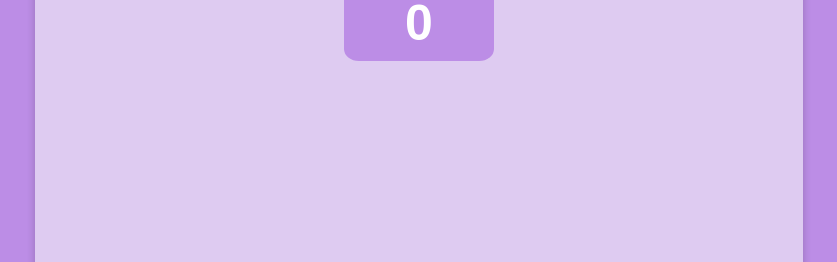
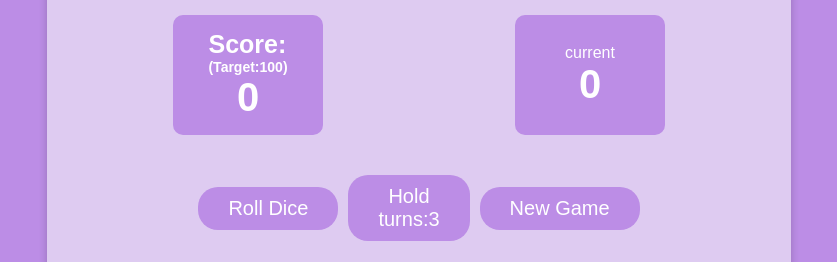
Before and after one commit to gyankaur01/pig-game, a plain HTML site: page index.html in a window 1280 px wide. Shown: the part 316-578 px from the top of the page, without its empty margins (221-1058 px from the left). Drawn offline with Linux system fonts and the light colour scheme.

Commit message:
Update the code

```diff
--- a/pig.css
+++ b/pig.css
@@ -1,155 +1,151 @@
-*{
+* {
     margin: 0;
     padding: 0;
     box-sizing: border-box;
     font-family: Arial, sans-serif;
 }
+
 body, html {
     height: 100%;
     width: 100%;
-    overflow: hidden;
+    /* Mobile par scroll allow karne ke liye overflow-y auto kiya hai */
+    overflow-x: hidden;
+    overflow-y: auto;
 }
-.main{
+
+.main {
     display: flex;
     justify-content: center;
     align-items: center;
-    height: 100%;
-    width:100%;
+    min-height: 100%; /* Height fixed ki jagah min-height use karein */
+    width: 100%;
     background-color: rgb(188, 141, 230);
+    padding: 20px;
 }
-.center{
+
+.center {
     display: flex;
     flex-direction: column;
     align-items: center;
     justify-content: center;
     width: 60%;
-    height: 100%;
+    min-height: 80vh; /* Fixed height ki jagah min-height taaki content fit ho sake */
     background-color: rgb(222, 203, 241);
     border-radius: 20px;
-    box-shadow: 0  4px 8px rgba(0, 0, 0, 0.2);
+    box-shadow: 0 4px 8px rgba(0, 0, 0, 0.2);
+    padding: 20px;
 }
-.center h3{
-    color:rgb(170, 123, 236);
+
+.center h3 {
+    color: rgb(170, 123, 236);
     font-size: 50px;
     margin-bottom: 10px;
+    text-align: center;
+}
+
+.player {
+    display: flex;
+    flex-direction: row; /* Desktop par side-by-side scores */
     align-items: center;
-    text-align: center;
-    /* font-weight: 500; */
+    justify-content: space-around;
+    width: 100%;
+    padding: 20px;
+    gap: 20px;
 }
-.player{
-    display: flex;
-    flex-direction: column;
-    align-items: center;
-    justify-content: center;
-    height: 100%;
-    width:50%;
-    padding: 20px;
-    /* margin-right:400px; */
-}
-.score{
-    color:white;
-    margin-bottom: 10px;
+
+.score, .current {
+    color: white;
     background-color: rgb(188, 141, 230);
-    width:150px;
-    height:120px;
-    border-radius: 10%;
+    width: 150px;
+    height: 120px;
+    border-radius: 10px;
     display: flex;
     flex-direction: column;
     justify-content: center;
     align-items: center;
 }
-.score h1{
-    font-size: 30px;
-    margin: 0;
-}
-.score p{
-    font-size: 20px;
-    margin: 0;
-}
-.score-number{
-    font-size: 50px;
-    margin-top: 10px;
-}
-.current{
-    color:white;
-    margin-bottom: 10px;
-    background-color: rgb(188, 141, 230);
-    width:150px;
-    height:120px;
-    border-radius: 10%;
-    display: flex;
-    flex-direction: column;
-    justify-content: center;
-    align-items: center;
-}
-.current p{
-    font-size: 30px;
-    margin: 0;
-}
-.current-number{
-    font-size: 50px;
-    margin-top: 10px;
-}
-.buttons{
-    height:100%;
-    width: 50%;
-    /* margin-left:400px; */
+
+.score h1 { font-size: 25px; margin: 0; }
+.score p { font-size: 14px; }
+.score-number, .current-number { font-size: 40px; }
+
+.buttons {
+    width: 100%;
     display: flex;
     flex-direction: row;
+    flex-wrap: wrap; /* Buttons wrap ho sakein agar jagah kam ho */
     align-items: center;
     justify-content: center;
+    gap: 10px;
+    margin-top: 20px;
 }
-.dice-image{
-    width:80px;
-    height:80px;
-    margin:5px;
+
+.dice-image {
+    width: 80px;
+    height: 80px;
+    margin: 20px;
 }
-.btn-roll{
+
+button {
     background-color: rgb(188, 141, 230);
     color: white;
-    font-size: 30px;
-    padding: 8px 50px;
-    border:none;
-    border-radius: 20px;
-    cursor: pointer;
-    display: flex;
-    flex-direction: column;
-    align-items: center;
-    justify-content: center;
-    margin-right:10px;
-}
-.btn-hold{
-    background-color: rgb(188, 141, 230);
-    color: white;
-    font-size: 30px;
-    padding: 8px 40px;
+    font-size: 20px;
+    padding: 10px 30px;
     border: none;
     border-radius: 20px;
     cursor: pointer;
-    /* margin-bottom:10px; */
-    display: flex;
-    flex-direction: column;
-    align-items: center;
-    justify-content: center;
-    margin-right:10px;
+    transition: all 0.3s ease;
 }
-.btn-new{
-    background-color: rgb(188, 141, 230);
-    color: white;
-    font-size: 30px;
-    padding: 8px 50px;
-    border: none;
-    border-radius: 20px;
-    cursor: pointer;
-    display: flex;
-    flex-direction: column;
-    align-items: center;
-    justify-content: center;
-}
-.btn-roll:hover ,.btn-hold:hover, .btn-new:hover {
+
+button:hover {
     background-color: rgb(150, 100, 200);
     box-shadow: 0 4px 6px rgba(0, 0, 0, 0.1);
 }
-.hidden{
-    display: none;
+
+.won, .loss {
+    font-size: 30px;
+    font-weight: bold;
+    margin: 10px;
 }
+
+.hidden { display: none; }
+
+/* --- RESPONSIVE MEDIA QUERIES --- */
+
+/* Tablets ke liye (Max width 768px) */
+@media (max-width: 768px) {
+    .center {
+        width: 90%;
+    }
+    .center h3 {
+        font-size: 35px;
+    }
+}
+
+/* Mobile Phones ke liye (Max width 480px) */
+@media (max-width: 480px) {
+    .main {
+        padding: 10px;
+    }
+    .center {
+        width: 100%;
+        padding: 10px;
+    }
+    .center h3 {
+        font-size: 28px;
+    }
+    .player {
+        flex-direction: column; /* Score boxes ek ke niche ek aayenge */
+    }
+    .buttons {
+        flex-direction: column; /* Buttons list ki tarah dikhenge */
+    }
+    button {
+        width: 80%; /* Mobile par buttons thode bade aur full width honge */
+        font-size: 18px;
+    }
+    .score, .current {
+        width: 130px;
+        height: 100px;
+    }
+}
--- a/pig.js
+++ b/pig.js
@@ -18,7 +18,7 @@ document.querySelector(".btn-roll").addEventListener("click", function(){
         generateDiceOutcome()
     }while(diceOutcome < 1 || diceOutcome > 6)
         // document.querySelector('.dice-outcome').textContent=`Dice Outcome : ${diceOutcome}`
-        document.querySelector('.dice-image').setAttribute('src', `../ASSETS/dice-${diceOutcome}.png`)
+        document.querySelector('.dice-image').setAttribute('src', `Assets/dice-${diceOutcome}.png`)
 
     if(diceOutcome!==1){
     currentvalue+=diceOutcome;
```
